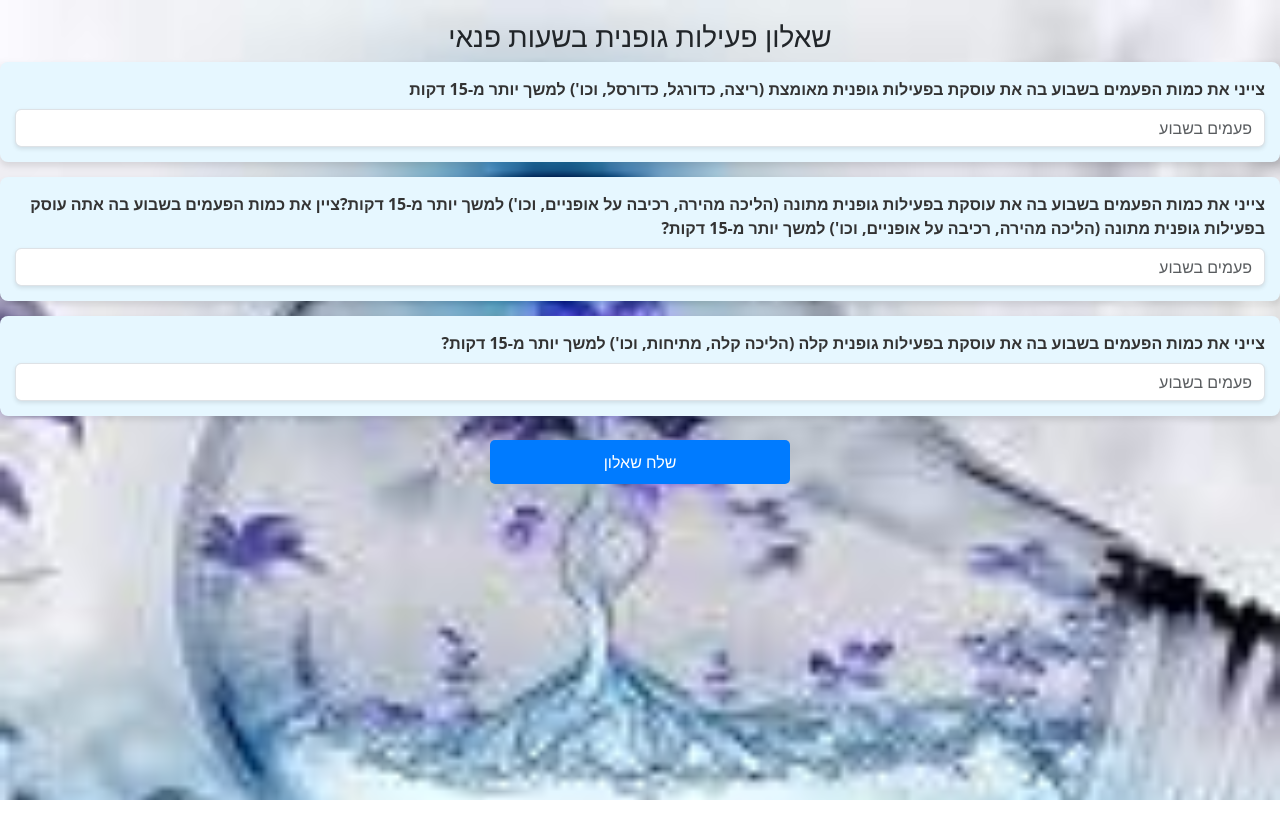
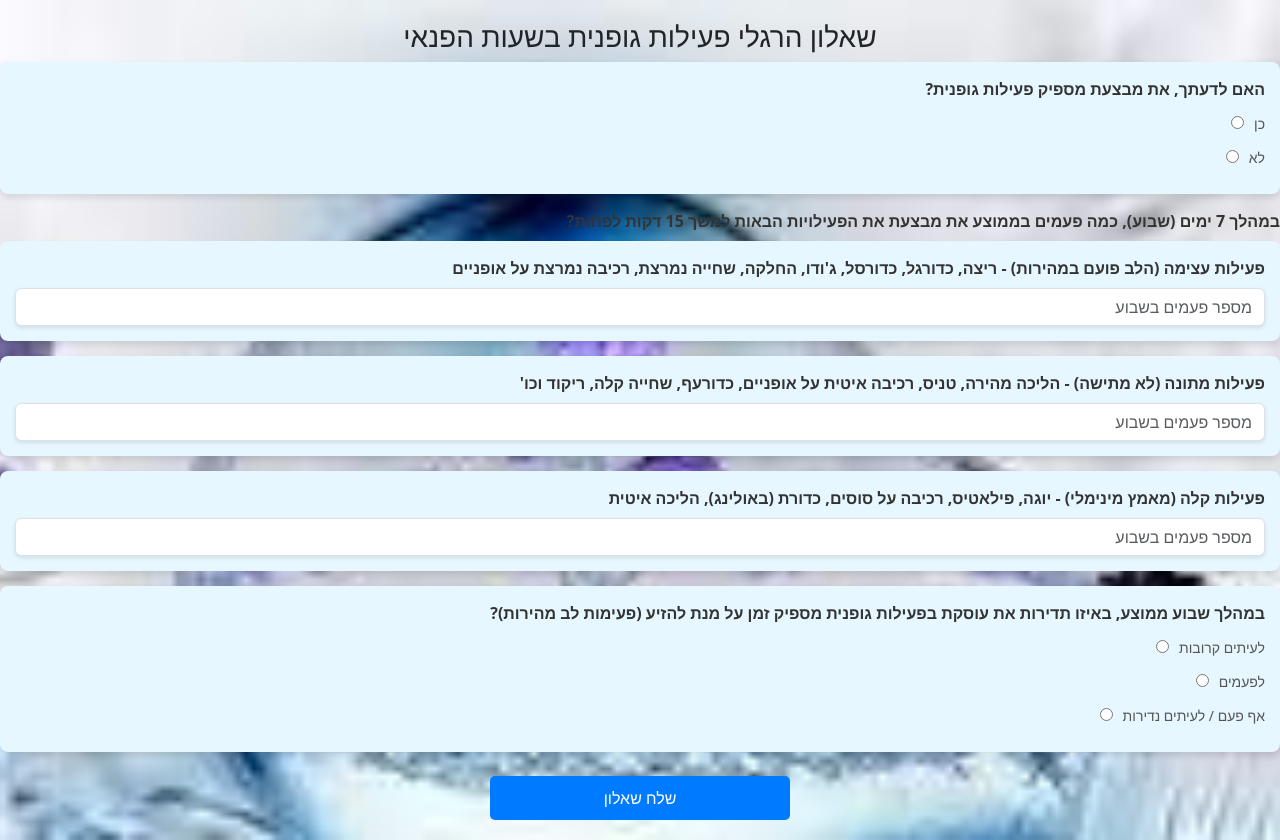
Before and after one commit to noam3008/formfill, a React (Create React App) app in the folder crohns-questionnaire/: page /leisureactivityquestionnaire in a window 1280 px wide. Before the commit the page ends 800 px from the top, so only its background shows below. Built offline with nearby package versions, Linux system fonts and the light colour scheme.

Commit message:
Updated Leisure Activity Questionnaire with new questions

```diff
--- a/crohns-questionnaire/src/forms/MedicalFormFirst.js
+++ b/crohns-questionnaire/src/forms/MedicalFormFirst.js
@@ -62,6 +62,11 @@ const MedicalForm = () => {
     outsideActivity : 0,
     physicalHealthImpact: '',
     mentalHealthImpactWork: '',  // Initial value 0
+    familyDoctorVisit: "",
+    dentistDoctorVisit: "",
+    pointsDoctorVisit: "",
+    visitFrequencyFamilyDoctor: "",
+    visitFrequencyDentist: "",
 });
 
   const navigate = useNavigate();
@@ -110,6 +115,14 @@ const MedicalForm = () => {
         }))
       }));
     }
+    else{
+        const { name, value } = e.target;
+        setFormData((prevData) => ({
+          ...prevData,
+          [name]: value,
+        }));
+      };
+
   };
   const handleFileChange = (event) => {
     const file = event.target.files[0];
@@ -794,13 +807,12 @@ const MedicalForm = () => {
       )}
 
 <div className="form-group radio-preferred">
-          <label htmlFor="familyDoctorVisit" className="form-label" >
-          {preferredLanguage === 'לשון זכר'
-                ? ' האם אתה מבקר באופן קבוע אצל רופא משפחה ?'
-                : '  האם את מבקרת באופן קבוע אצל רופא משפחה ?'}
-
-
-            </label>
+  <label htmlFor="familyDoctorVisit" className="form-label">
+    {preferredLanguage === "לשון זכר"
+      ? " האם אתה מבקר באופן קבוע אצל רופא משפחה ?"
+      : " האם את מבקרת באופן קבוע אצל רופא משפחה ?"}
+  </label>
+
   <div className="form-check">
     <input
       type="radio"
@@ -824,19 +836,18 @@ const MedicalForm = () => {
     />
     <label htmlFor="visitNo">לא</label>
   </div>
+
   {formData.familyDoctorVisit === "כן" && (
-        <div className="form-check " style={{ direction: "rtl", textAlign: "right" }}>
+    <div className="form-check" style={{ direction: "rtl", textAlign: "right" }}>
       <label htmlFor="visitFrequencyFamilyDoctor">
-            {preferredLanguage === "לשון זכר"
-              ? " אני פוגש את הרופא כל"
-              : " אני פוגשת את הרופא כל"}
+        {preferredLanguage === "לשון זכר" ? " אני פוגש את הרופא כל" : " אני פוגשת את הרופא כל"}
       </label>
 
       <select
-            id="visitFrequencyDentist"
-            name="visitFrequencyDentist"
+        id="visitFrequencyFamilyDoctor"
+        name="visitFrequencyFamilyDoctor"
         value={formData.visitFrequencyFamilyDoctor}
-            onChange={handleDropdownChange}
+        onChange={handleChange} // Make sure this is the correct function
       >
         <option value="">בחר</option>
         <option value="3_months">כל 3 חודשים</option>
@@ -846,6 +857,7 @@ const MedicalForm = () => {
     </div>
   )}
 </div>
+
 
 
       <div className="form-group radio-preferred">
@@ -891,7 +903,7 @@ const MedicalForm = () => {
             id="visitFrequencyDentist"
             name="visitFrequencyDentist"
             value={formData.visitFrequencyDentist}
-            onChange={handleDropdownChange}
+            onChange={handleChange}
           >
             <option value="">בחר</option>
             <option value="3_months">כל 3 חודשים</option>
@@ -906,7 +918,7 @@ const MedicalForm = () => {
 
 
       <div className="form-group radio-preferred">
-          <label htmlFor="dentistDoctorVisit" className="form-label" >
+          <label htmlFor="PointsDoctorVisit" className="form-label" >
           {preferredLanguage === 'לשון זכר'
                 ? '   האם אתה מבצע באופן קבוע אבחון נקודות חן ?'
                 : '    האם את מבצעת באופן קבוע אבחון נקודות חן ?'}
@@ -935,8 +947,6 @@ const MedicalForm = () => {
         />
         <label htmlFor="visitNo">לא</label>
       </div>
-
-
       </div>
 
       <div className="form-group radio-preferred">
--- a/crohns-questionnaire/src/forms/leisureactivityquestionnaire.js
+++ b/crohns-questionnaire/src/forms/leisureactivityquestionnaire.js
@@ -4,35 +4,30 @@ import { useEffect } from "react";
 import "../css/traumaStyle.css";
 
 const LeisureActivityQuestionnaire = () => {
-    const location = useLocation();
-    const { preferredLanguage } = location.state || {}; // Extract preferred language from state
+  const location = useLocation();
+  const { preferredLanguage } = location.state || {}; // Extract preferred language from state
   const navigate = useNavigate();
 
-  // State initialization for frequency of activities and score calculation
+  // State initialization for questions
   const [formData, setFormData] = useState({
-    strenuous: "", // Strenuous exercise frequency
-    moderate: "",  // Moderate exercise frequency
-    light: "",     // Light exercise frequency
+    sufficientExercise: "", // Yes/No question
+    strenuous: "", // Intense exercise frequency
+    moderate: "", // Moderate exercise frequency
+    light: "", // Light exercise frequency
+    sweatingFrequency: "", // How often the user exercises enough to sweat
   });
 
-    useEffect(() => {
-      window.scrollTo(0, 0); // Scroll to the top of the page on mount
-    }, []);
+  useEffect(() => {
+    window.scrollTo(0, 0); // Scroll to the top of the page on mount
+  }, []);
 
-  // Handle input change for the exercise types
+  // Handle input change for all questions
   const handleChange = (e) => {
     const { name, value } = e.target;
     setFormData({
       ...formData,
-      [name]: parseInt(value, 10),
+      [name]: value,
     });
-  };
-
-  // Calculate the total score for leisure activity
-  const calculateScore = () => {
-    const totalScore =
-      9 * formData.strenuous + 5 * formData.moderate + 3 * formData.light;
-    return totalScore;
   };
 
   // Handle form submission
@@ -44,67 +39,132 @@ const LeisureActivityQuestionnaire = () => {
 
   return (
     <form onSubmit={handlesubmit}>
-      <h3 className="text-center">שאלון פעילות גופנית בשעות פנאי</h3>
+      <h3 className="text-center">שאלון הרגלי פעילות גופנית בשעות הפנאי</h3>
+
+      {/* Question 1: Do you think you exercise enough? */}
+      <div className="form-group radio-preferred">
+        <label className="form-label">
+          {preferredLanguage === "לשון זכר"
+            ? "האם לדעתך, אתה מבצע מספיק פעילות גופנית?"
+            : "האם לדעתך, את מבצעת מספיק פעילות גופנית?"}
+        </label>
+        <div className="form-check">
+          <input
+            type="radio"
+            id="sufficientYes"
+            name="sufficientExercise"
+            value="כן"
+            onChange={handleChange}
+            checked={formData.sufficientExercise === "כן"}
+          />
+          <label htmlFor="sufficientYes">כן</label>
+        </div>
+        <div className="form-check">
+          <input
+            type="radio"
+            id="sufficientNo"
+            name="sufficientExercise"
+            value="לא"
+            onChange={handleChange}
+            checked={formData.sufficientExercise === "לא"}
+          />
+          <label htmlFor="sufficientNo">לא</label>
+        </div>
+      </div>
+
+      {/* Question 2: How often do you engage in different types of exercise? */}
+
+      <label className="form-label">
+      {preferredLanguage === "לשון זכר"
+            ? "במהלך 7 ימים (שבוע), כמה פעמים בממוצע אתה מבצע את הפעילויות הבאות למשך 15 דקות לפחות?"
+            : "במהלך 7 ימים (שבוע), כמה פעמים בממוצע את מבצעת את הפעילויות הבאות למשך 15 דקות לפחות?"}
+      </label>
 
       <div className="form-group radio-preferred">
         <label className="form-label">
-        {preferredLanguage === "לשון זכר"
-          ? "ציין את כמות הפעמים בשבוע בה אתה עוסק בפעילות גופנית מאומצת (ריצה, כדורגל, כדורסל, וכו') למשך יותר מ-15 דקות?"
-
-          : "צייני את כמות הפעמים בשבוע בה את עוסקת בפעילות גופנית מאומצת (ריצה, כדורגל, כדורסל, וכו') למשך יותר מ-15 דקות"
-}
-
+          פעילות עצימה (הלב פועם במהירות) - ריצה, כדורגל, כדורסל, ג'ודו, החלקה, שחייה נמרצת, רכיבה נמרצת על אופניים
         </label>
         <input
           type="number"
-          min = "0"
+          min="0"
           className="form-control"
           name="strenuous"
           value={formData.strenuous}
           onChange={handleChange}
-          placeholder="פעמים בשבוע"
+          placeholder="מספר פעמים בשבוע"
         />
       </div>
 
       <div className="form-group radio-preferred">
         <label className="form-label">
-        {preferredLanguage === "לשון זכר"
-          ? "ציין את כמות הפעמים בשבוע בה אתה עוסק בפעילות גופנית מתונה (הליכה מהירה, רכיבה על אופניים, וכו') למשך יותר מ-15 דקות?"
-
-          : "צייני את כמות הפעמים בשבוע בה את עוסקת בפעילות גופנית מתונה (הליכה מהירה, רכיבה על אופניים, וכו') למשך יותר מ-15 דקות?"
-}
-
-          ציין את כמות הפעמים בשבוע בה אתה עוסק בפעילות גופנית מתונה (הליכה מהירה, רכיבה על אופניים, וכו') למשך יותר מ-15 דקות?
+          פעילות מתונה (לא מתישה) - הליכה מהירה, טניס, רכיבה איטית על אופניים, כדורעף, שחייה קלה, ריקוד וכו'
         </label>
         <input
           type="number"
-          min = "0"
+          min="0"
           className="form-control"
           name="moderate"
           value={formData.moderate}
           onChange={handleChange}
-          placeholder="פעמים בשבוע"
+          placeholder="מספר פעמים בשבוע"
         />
       </div>
 
       <div className="form-group radio-preferred">
         <label className="form-label">
-        {preferredLanguage === "לשון זכר"
-          ? "ציין את כמות הפעמים בשבוע אתה עוסק בפעילות גופנית קלה (הליכה קלה, מתיחות, וכו') למשך יותר מ-15 דקות?"
-
-          : "צייני את כמות הפעמים בשבוע בה את עוסקת בפעילות גופנית קלה (הליכה קלה, מתיחות, וכו') למשך יותר מ-15 דקות?"
-}
-
+          פעילות קלה (מאמץ מינימלי) - יוגה, פילאטיס, רכיבה על סוסים, כדורת (באולינג), הליכה איטית
         </label>
         <input
           type="number"
-          min = "0"
+          min="0"
           className="form-control"
           name="light"
           value={formData.light}
           onChange={handleChange}
-          placeholder="פעמים בשבוע"
+          placeholder="מספר פעמים בשבוע"
         />
+      </div>
+
+      {/* Question 3: How often do you exercise enough to sweat? */}
+      <div className="form-group radio-preferred">
+        <label className="form-label">
+          {preferredLanguage === "לשון זכר"
+            ? "במהלך שבוע ממוצע, באיזו תדירות אתה עוסק בפעילות גופנית מספיק זמן על מנת להזיע (פעימות לב מהירות)?"
+            : "במהלך שבוע ממוצע, באיזו תדירות את עוסקת בפעילות גופנית מספיק זמן על מנת להזיע (פעימות לב מהירות)?"}
+        </label>
+        <div className="form-check">
+          <input
+            type="radio"
+            id="often"
+            name="sweatingFrequency"
+            value="לעיתים קרובות"
+            onChange={handleChange}
+            checked={formData.sweatingFrequency === "לעיתים קרובות"}
+          />
+          <label htmlFor="often">לעיתים קרובות</label>
+        </div>
+        <div className="form-check">
+          <input
+            type="radio"
+            id="sometimes"
+            name="sweatingFrequency"
+            value="לפעמים"
+            onChange={handleChange}
+            checked={formData.sweatingFrequency === "לפעמים"}
+          />
+          <label htmlFor="sometimes">לפעמים</label>
+        </div>
+        <div className="form-check">
+          <input
+            type="radio"
+            id="rarely"
+            name="sweatingFrequency"
+            value="אף פעם / לעיתים נדירות"
+            onChange={handleChange}
+            checked={formData.sweatingFrequency === "אף פעם / לעיתים נדירות"}
+          />
+          <label htmlFor="rarely">אף פעם / לעיתים נדירות</label>
+        </div>
       </div>
 
       <button type="submit" className="btn btn-primary mt-4">
```
Also changed, not shown: crohns-questionnaire/src/forms/MyForm.js (+24 -5 lines), crohns-questionnaire/src/forms/healthlifestyleform.js (+15 -6 lines), crohns-questionnaire/src/forms/personalForm.js (+7 -9 lines), 1 other file (tests, documents, lock files or other folders). Lines whose indentation alone changed are shown as unchanged.
